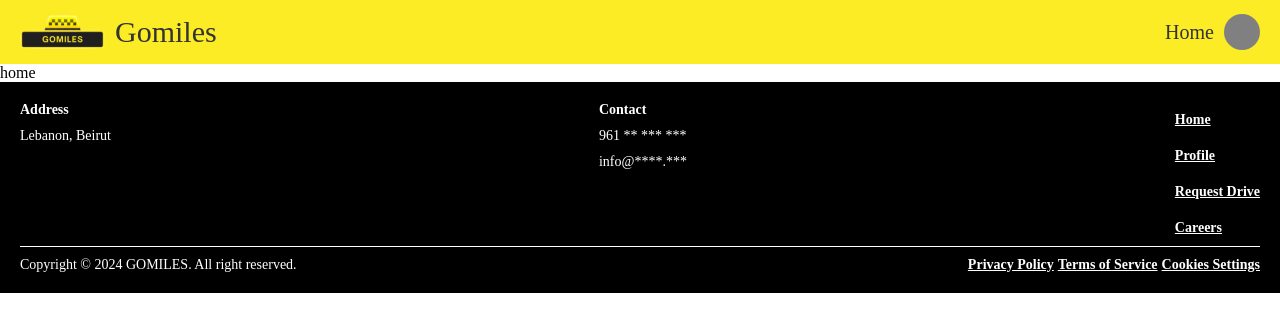
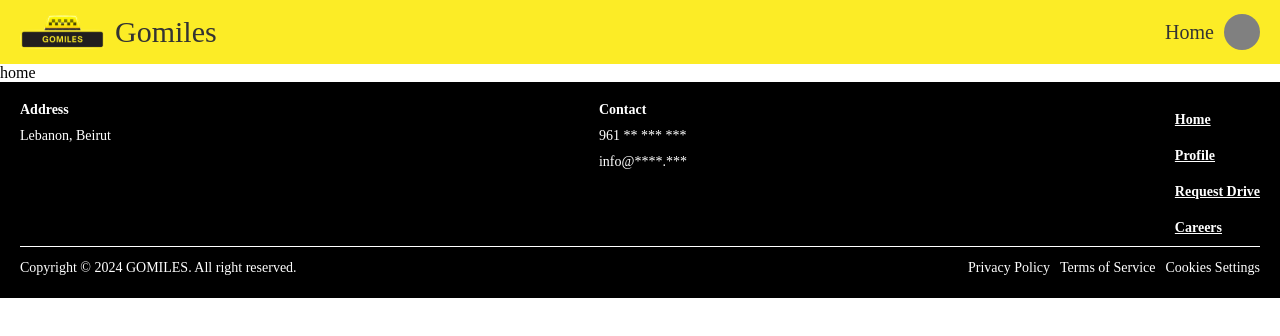
Before and after one commit to Ali-H-Hassan/TaxiApp, a React (Vite) app in the folder frontend/: page / in a window 1280 px wide. Shown: the top 336 px of the page. Built offline with nearby package versions, Linux system fonts and the light colour scheme.

Commit message:
[core]: added header and footer to pages and updated styles

```diff
--- a/frontend/src/components/footer/index.css
+++ b/frontend/src/components/footer/index.css
@@ -58,26 +58,35 @@
   flex: 1;
   font-size: 0.875rem;
   color: #fff;
-  padding-top: 10px;
 }
 
 .footer-links {
   display: flex;
-  flex-direction: row;
-  gap: 0.25rem;
-  align-items: start;
-  justify-content: start;
-  width: auto;
+  gap: 10px;
+  align-items: center;
+  flex-wrap: wrap;
 }
 
-.footer-links a {
-  font-size: 0.875rem;
-  color: #fff;
-  text-decoration: underline;
+.footer-links-aling-center {
+  align-items: center !important;
 }
+
 .divider {
   border-top: 1px solid white;
 }
-.topSection {
+
+.top-section {
   padding-bottom: 10px;
 }
+
+.bottom-section {
+  padding-top: 10px;
+}
+
+.cc {
+  color: #fff;
+  font-size: 14px;
+  font-weight: 400;
+  line-height: 21px;
+  cursor: pointer;
+}
--- a/frontend/src/components/footer/index.jsx
+++ b/frontend/src/components/footer/index.jsx
@@ -10,7 +10,7 @@ function Footer() {
 
   return (
     <div className="footer-container">
-      <div className="footer-section topSection">
+      <div className="footer-section top-section">
         {content.map((items, index) => {
           return (
             <div className="footer-column " key={index}>
@@ -37,27 +37,19 @@ function Footer() {
         </div>
       </div>
 
-      <div className="footer-section divider">
-        <div className="footer-column">
-          <div className="footer-group">
+      <div className="footer-section divider bottom-section footer-links-aling-center">
         <div className="footer-copyright">
           Copyright © 2024 GOMILES. All right reserved.
         </div>
-          </div>
-        </div>
-        <div className="footer-divider"></div>
-        <div className="footer-column">
-          <div className="footer-group">
+
         <div className="footer-links">
           {links.map((items, index) => {
             return (
-                  <a href="/about-us" className="footer-link" key={index}>
+              <span className="cc" key={index}>
                 {items}
-                  </a>
+              </span>
             )
           })}
-            </div>
-          </div>
         </div>
       </div>
     </div>
--- a/frontend/src/components/header/index.css
+++ b/frontend/src/components/header/index.css
@@ -49,7 +49,7 @@
 }
 
 @media (max-width: 350px) {
-  .header-nav-link {
-    display: none;
+  .hide {
+    display: none !important;
   }
 }
--- a/frontend/src/components/header/index.jsx
+++ b/frontend/src/components/header/index.jsx
@@ -1,17 +1,20 @@
+import { Link } from 'react-router-dom'
 import './index.css'
 
 export default function index() {
   return (
     <header className="header">
-      <div className="header-logo">
+      <Link to={'/'} className="header-logo">
         <img src="./public/logo.svg" alt="gomiles logo" className="header-logo-img" />
 
-        <span className="header-logo-title">Gomiles</span>
-      </div>
+        <span className="header-logo-title hide">Gomiles</span>
+      </Link>
 
       <nav className="header-nav">
-        <span className="header-nav-link">Home</span>
-        <span className="header-nav-link header-nav-link-profile"></span>
+        <Link to={'/'} className="header-nav-link hide">
+          Home
+        </Link>
+        <Link to={'/'} className="header-nav-link header-nav-link-profile"></Link>
       </nav>
     </header>
   )
```
Lines whose indentation alone changed are shown as unchanged.
